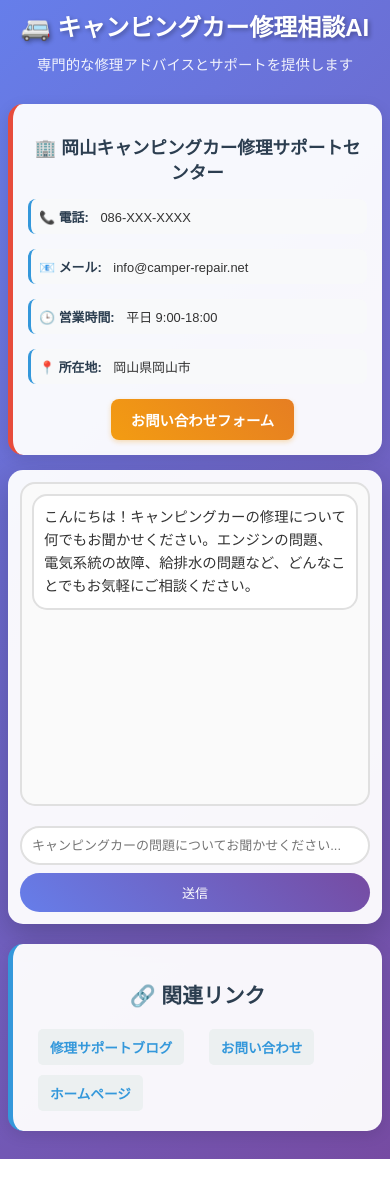
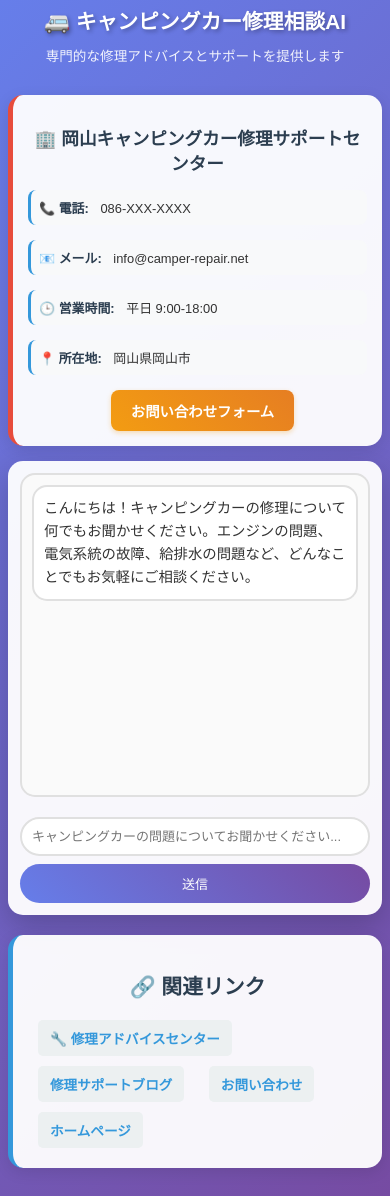
Before and after one commit to yasuhiro-jj/camper-repair-railway, a Flask app: page / in a window 390 px wide. Before the commit the page ends 1159 px from the top, so only its background shows below. Run offline with Flask 3, Linux system fonts and the light colour scheme.

Commit message:
スマホ表示改善とローディング高速化 - ヘッダー文字サイズ調整・フェードイン実装

```diff
--- a/templates/index.html
+++ b/templates/index.html
@@ -372,11 +372,12 @@
         }
 
         .header h1 {
-          font-size: 1.8em;
+          font-size: 1.6em;
+          line-height: 1.3;
         }
 
         .header p {
-          font-size: 1em;
+          font-size: 0.95em;
         }
 
         .chat-container {
@@ -475,11 +476,12 @@
         }
 
         .header h1 {
-          font-size: 1.5em;
+          font-size: 1.3em;
+          line-height: 1.3;
         }
 
         .header p {
-          font-size: 0.9em;
+          font-size: 0.85em;
         }
 
         .chat-container {
@@ -594,6 +596,7 @@
         <!-- 関連リンクセクション -->
         <div class="links-section">
             <h3>🔗 関連リンク</h3>
+            <a href="/repair_advice_center.html" id="repairAdviceLink" onclick="showLoadingIndicator(event)">🔧 修理アドバイスセンター</a>
             <a href="https://camper-repair.net/blog/" target="_blank">修理サポートブログ</a>
             <a href="https://camper-repair.net/contact/" target="_blank">お問い合わせ</a>
             <a href="https://camper-repair.net/" target="_blank">ホームページ</a>
@@ -602,6 +605,16 @@
 
     <script>
       let conversationId = null;
+
+      // ローディング表示を表示する関数
+      function showLoadingIndicator(event) {
+        const link = event.target;
+        link.innerHTML = '⏳ 読み込み中...';
+        link.style.pointerEvents = 'none';
+        link.style.opacity = '0.6';
+        // ページ遷移を許可
+        return true;
+      }
 
       // 新しい会話を開始する関数
       async function startNewConversation() {
```
Also changed, not shown: repair_advice_center.html (+50 -5 lines).
